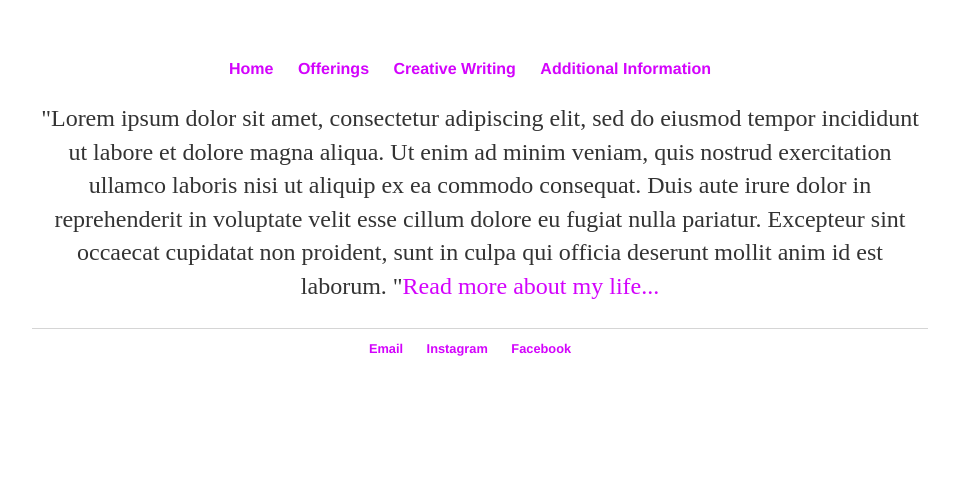
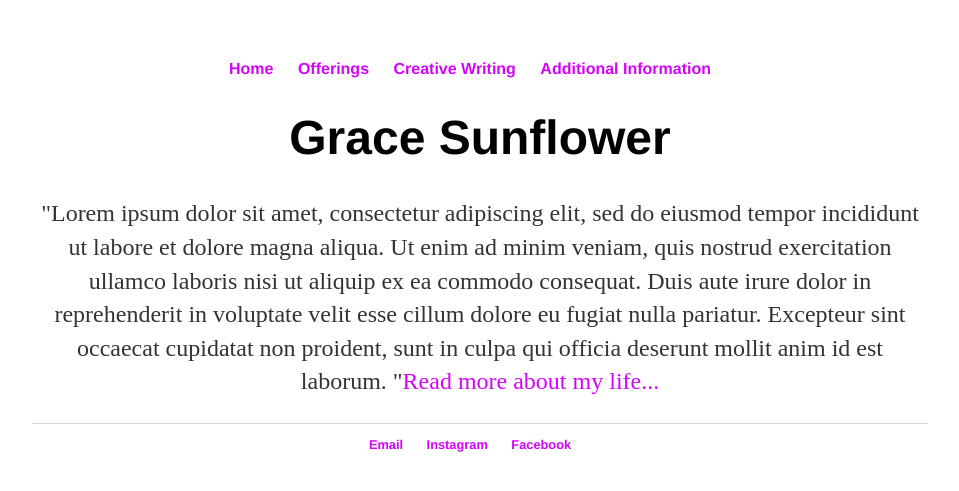
Before and after one commit to Claire-95/GraceWebsite, a Jekyll site: the page built from index.html, in a window 1280 px wide. Shown: the top 491 px of the page, without its empty margins (160-1119 px from the left). Built offline with Jekyll 4.4.1, drawn with Linux system fonts in a browser that asks for light colours.

Commit message:
Update default.html

```diff
--- a/_layouts/default.html
+++ b/_layouts/default.html
@@ -14,6 +14,9 @@
         		<li><a href="/Additional Information">Additional Information</a></li>
     		</ul>
 		</nav>
+
+		<h1>Grace Sunflower</h1>
+
 	<div class="container">
 
 			{{ content }}
```
